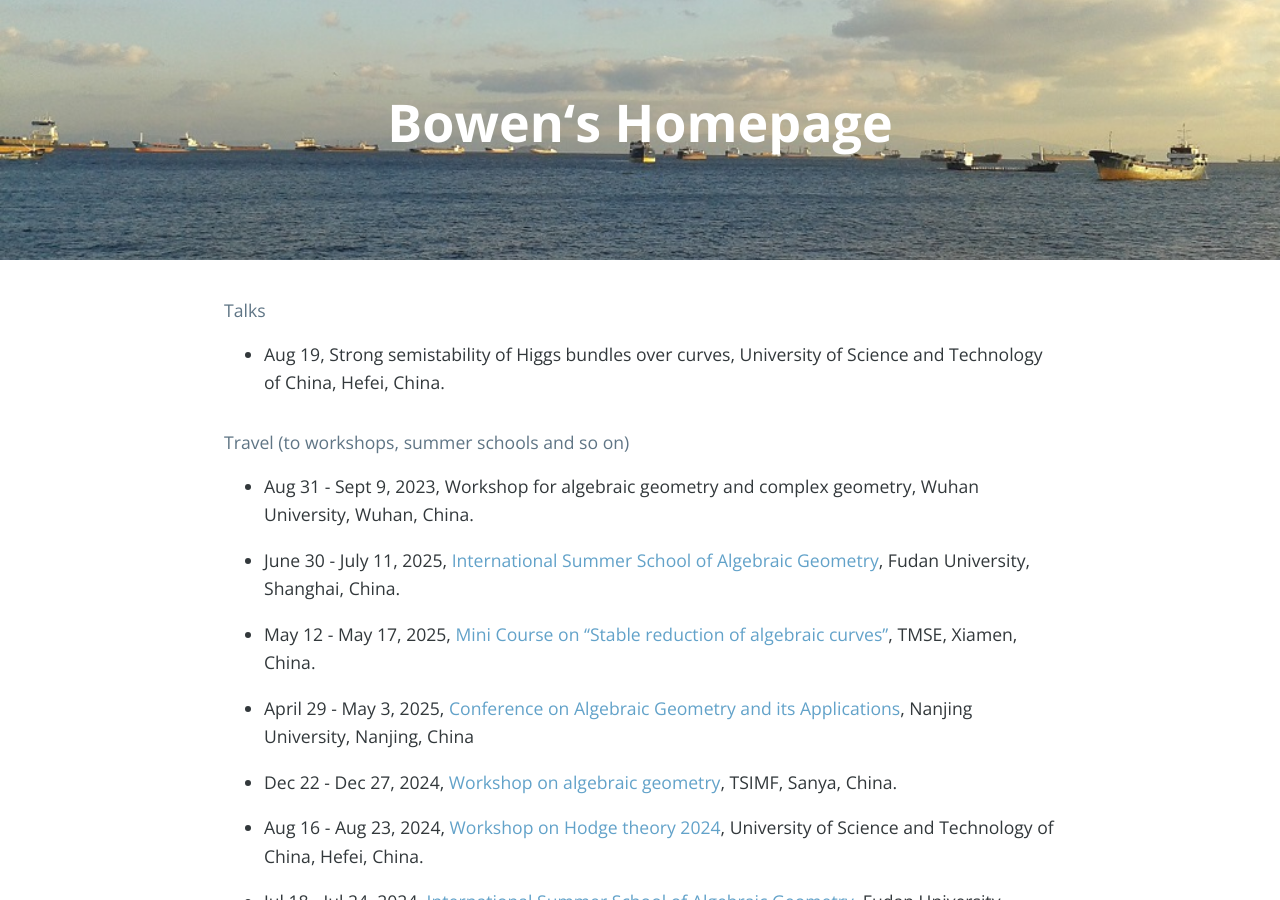
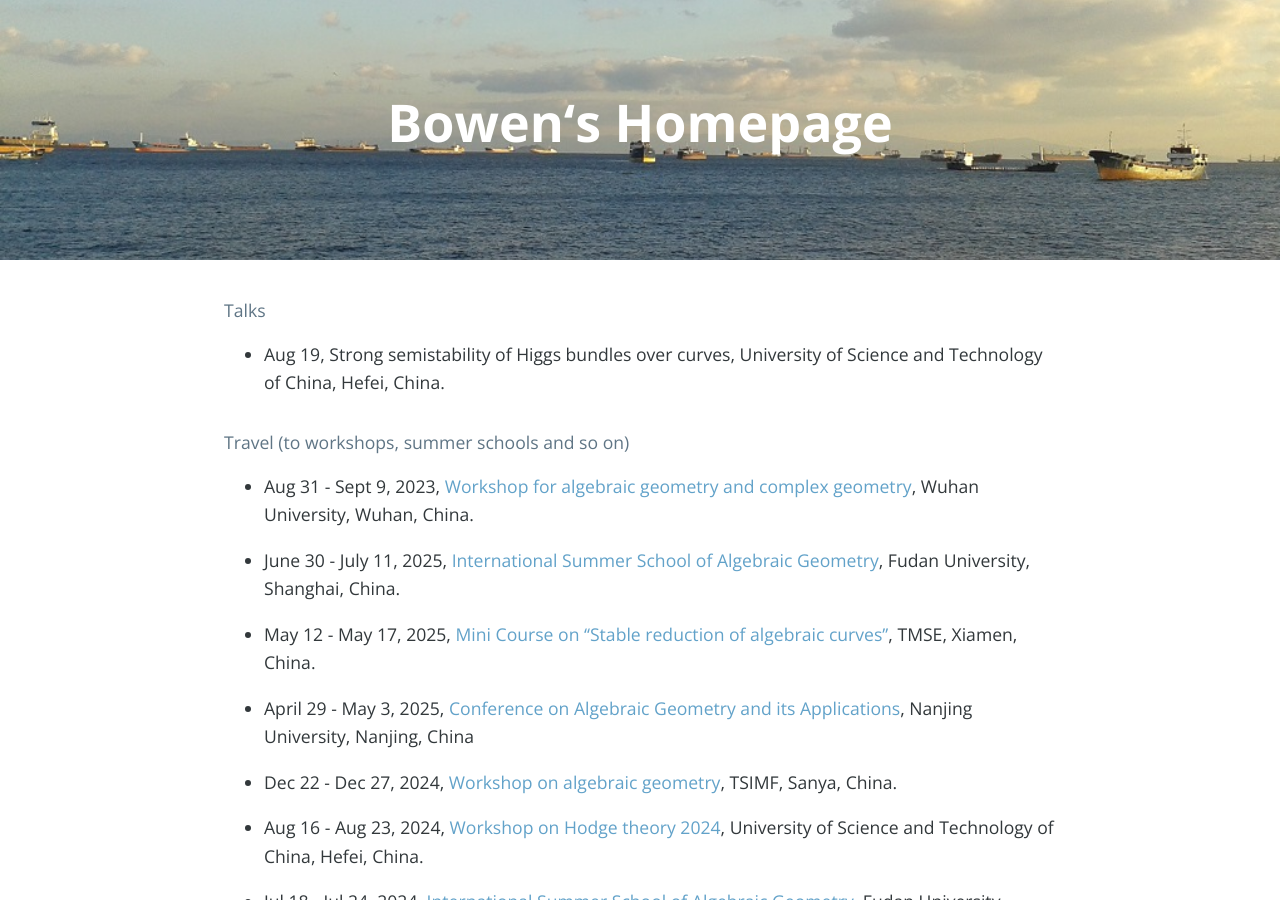
Before and after one commit to bowenl-math/bowenl-math.github.io, a Jekyll site: the page built from travel.md, in a window 1280 px wide and 900 px high. Built offline with Jekyll 4.4.1, drawn with Linux system fonts in a browser that asks for light colours; nearby versions of some CDN libraries; our own code applies the rules of GitHub Pages for plain Markdown files; comment, search, counter and statistics services are not loaded; some of the changed lines change nothing that is shown.

Commit message:
Update travel.md

```diff
--- a/travel.md
+++ b/travel.md
@@ -2,7 +2,7 @@
 * Aug 19, Strong semistability of Higgs bundles over curves, University of Science and Technology of China, Hefei, China.
 
 #### Travel (to workshops, summer schools and so on)
-* Aug 31 - Sept 9, 2023, Workshop for algebraic geometry and complex geometry, Wuhan University, Wuhan, China.
+* Aug 31 - Sept 9, 2023, [Workshop for algebraic geometry and complex geometry](https://tmcc.whu.edu.cn/info/1981/15851.htm), Wuhan University, Wuhan, China.
 
 * June 30 - July 11, 2025, [International Summer School of Algebraic Geometry](https://scms.fudan.edu.cn/info/5753/9971.htm), Fudan University, Shanghai, China.
 
```
